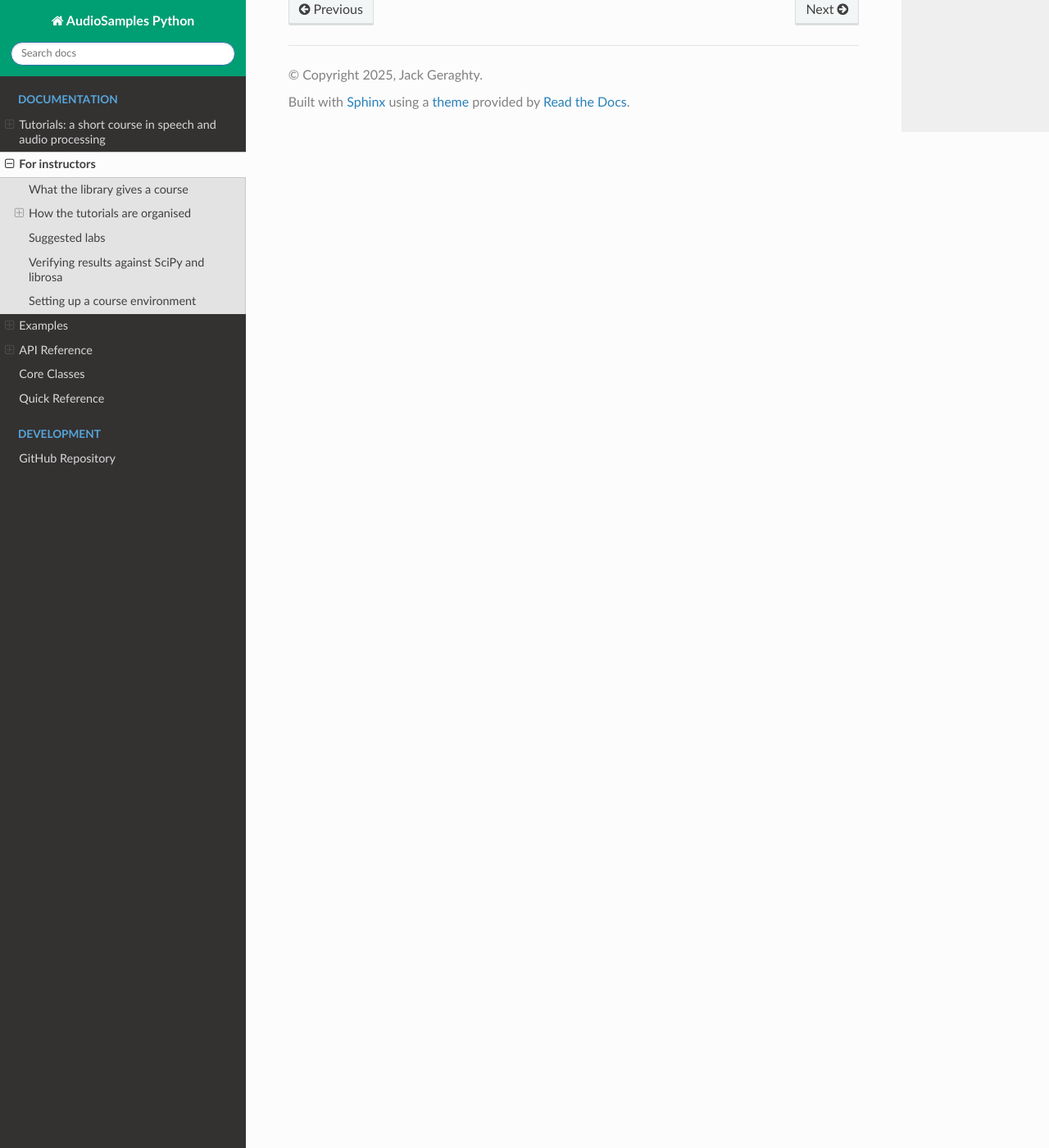
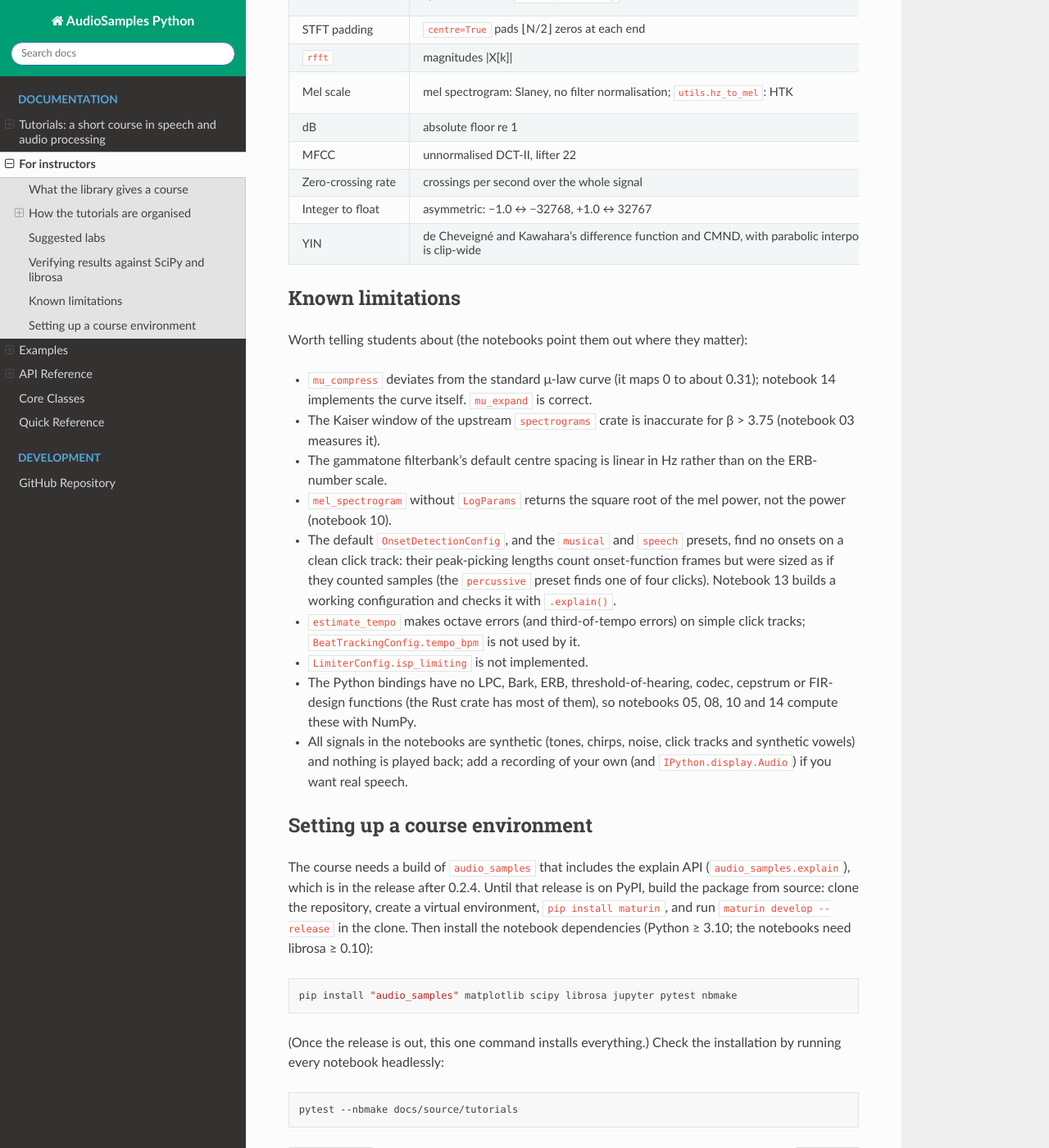
Before and after one commit to jmg049/audio_samples_python, a Sphinx documentation site: the page built from docs/source/for_instructors.md, in a window 1280 px wide and 1400 px high, scrolled down 2787 px. Shown: the whole window at 82% size. Built offline with Sphinx 7.4.7 and the Read the Docs theme 3.1.0, drawn with Linux system fonts in a browser that asks for light colours; some of the changed text lies outside the part shown.

Commit message:
docs(tutorials): corrections, references, student versions; librosa in test deps
librosa pads with zeros by default (not reflection) and its top_db default;
pitch grid step vs worst-case error; YIN step-5 wording; steady-state alias
rejection in 01; dB re 1 vs AES17 dBFS; COLA/NOLA and FIR types I-IV
defined; symbol clashes removed; pre-emphasis is FIR; the 50 Hz notch is
designed and checked against SciPy; codec descriptions (MP3/AAC/CELT) and
Johnston's 14.5 + z offset corrected. Every notebook gains a References
cell; the tutorials index and instructors page explain how to make student
versions (strip cells tagged 'solution'), list known limitations and the
build requirement. librosa joins the test dependency group (the notebooks
compare against it).

````diff
--- a/docs/source/for_instructors.md
+++ b/docs/source/for_instructors.md
@@ -14,9 +14,11 @@ against SciPy and librosa.
 - **The same core as the Rust crate.** The Python package is a thin binding
   over the Rust `audio_samples` crate, so a notebook and a Rust lab compute the
   same numbers with the same code.
-- **Errors that teach.** Invalid parameters raise `audio_samples.exceptions`
+- **Errors that teach.** Most invalid parameters raise `audio_samples.exceptions`
   classes (for example `AudioParameterError`, which is also a `ValueError`)
-  that carry `.code` and `.help`; the help text appears in the traceback.
+  that carry `.code` and `.help`; the help text appears in the traceback. A few
+  constructors (for example `StftParams(n_fft=0)`) still raise a plain
+  `ValueError` without them.
 - **A library that explains itself.** A configuration can describe what it will
   do before it runs: the formula the code evaluates, every symbol with its unit,
   derived resolution and latency numbers, and warnings about suspicious
@@ -42,15 +44,34 @@ pattern:
    librosa where the conventions match), checked with `assert`.
 4. **Ask the library to explain**.
 5. **Exercises**, each followed by a solution cell that computes and asserts
-   the answer. Remove the cells tagged `solution` to make a student version.
+   the answer.
+6. **Common pitfalls**, **See also** and **References**.
 
 The same course exists in Rust (the crate's `guide` module and its
-`examples/tutorial_NN_*.rs` labs), with the same numbers.
+`examples/tutorial_NN_*.rs` labs), with the same numbers wherever the two APIs
+cover the same function. Where the Python bindings lack a function (LPC, Bark,
+ERB, threshold of hearing, codecs, cepstrum, FIR design), the notebook computes
+it with NumPy from the same published formula instead of calling the library.
+
+### Making a student version
+
+Every solution cell is tagged `solution`. Strip them with nbconvert to make
+student copies:
+
+```bash
+jupyter nbconvert --TagRemovePreprocessor.enabled=True \
+    --TagRemovePreprocessor.remove_cell_tags solution \
+    --to notebook --output-dir student/ docs/source/tutorials/*.ipynb
+```
+
+The student copies still run from top to bottom, but nothing checks the
+students' `answer = None  # TODO` cells; keep the original notebooks (or their
+solution cells) as the marking key.
 
 ### Everything is checked
 
-Every number stated in a notebook is computed and asserted in a code cell, and
-the notebooks are executed headlessly in the test suite:
+Every number stated in a notebook's text is meant to be computed and asserted
+in a code cell, and the notebooks are executed headlessly in the test suite:
 
 ```bash
 pytest --nbmake docs/source/tutorials
@@ -61,18 +82,29 @@ the test tells you whether the text is now wrong.
 
 ## Suggested labs
 
+Each notebook is sized for a two-hour lab session, like the Rust labs. Executed
+headlessly, each runs in well under a minute, so students spend the time on the
+exercises rather than waiting for code. The notebooks build on each other in
+order; 01–04 form a self-contained block on sampling and spectral analysis.
+
+**Prerequisites.** Python and NumPy (array slicing, broadcasting); complex
+numbers and complex exponentials; logarithms and decibels. The DFT is defined
+in notebook 03, but students who have met it before move faster. Notebooks 05,
+06 and 08 use the z-transform (poles, zeros and transfer functions); notebook 14
+assumes notebook 02. No Rust is needed.
+
 | Lab | Topic | Students should leave able to |
 |---|---|---|
 | 01 | Sampling and aliasing | predict where a tone above Nyquist lands; explain why decimation needs a low-pass filter |
 | 02 | Quantisation and dither | derive and measure SQNR ≈ 6.02 b + 1.76 dB; show what TPDF dither does to quiet signals |
 | 03 | DFT, windows and leakage | map bins to hertz; choose a window from its main-lobe width and side-lobe level |
-| 04 | STFT and spectrograms | trade time resolution against frequency resolution; compute frame counts; read a mel spectrogram |
+| 04 | STFT and spectrograms | trade time resolution against frequency resolution; compute frame counts; invert an STFT |
 | 05 | Convolution and FIR filters | relate full and valid convolution lengths; design a windowed-sinc low-pass; measure group delay |
-| 06 | IIR filters | design a Butterworth filter, find its poles and zeros, judge stability, measure −3 dB at the cutoff |
+| 06 | IIR filters | design a Butterworth filter, find its poles and zeros, judge stability, measure −3 dB at the cutoff; design a hum notch |
 | 07 | Resampling | resample without aliasing; measure the alias rejection of each quality tier |
 | 08 | LPC and formants | fit an all-pole model with Levinson–Durbin and read formants from its roots |
 | 09 | Pitch | estimate f0 with autocorrelation and YIN; explain octave errors |
-| 10 | Cepstrum, mel and MFCC | compute a cepstrum and an MFCC pipeline step by step |
+| 10 | Cepstrum, mel and MFCC | compute a cepstrum, read a mel spectrogram and build an MFCC pipeline step by step |
 | 11 | Energy and VAD | build an energy and zero-crossing voice activity detector with hangover |
 | 12 | Dynamics | draw a compressor's static curve and measure attack and release time constants |
 | 13 | Onsets and tempo | compute spectral flux, pick peaks and estimate tempo |
@@ -93,14 +125,51 @@ suite. For other topics, compare with these conventions in mind:
 | MFCC | unnormalised DCT-II, lifter 22 | librosa: DCT-II `norm="ortho"`, lifter 0 | rescale by the DCT normalisation; set the lifter |
 | Zero-crossing rate | crossings per second over the whole signal | librosa: fraction of samples per frame | divide by the sample rate; frame the signal |
 | Integer to float | asymmetric: −1.0 ↔ −32768, +1.0 ↔ 32767 | soundfile: divide by 32768 | differs by at most one least significant bit |
-| YIN | de Cheveigné and Kawahara with parabolic interpolation; `detect_pitch_yin` is clip-wide | `librosa.yin`: framewise | compare with `track_pitch` |
+| YIN | de Cheveigné and Kawahara's difference function and CMND, with parabolic interpolation of the CMND (as in librosa; the paper takes the period from the raw difference function and adds a "best local estimate" step); no voiced estimate when no lag is below the threshold; `detect_pitch_yin` is clip-wide | `librosa.yin`: framewise, falls back to the global minimum | compare with `track_pitch` |
 
-Known limitations worth telling students about: in this release `mu_compress`
-deviates from the standard μ-law curve, and the gammatone filterbank's default
-centre spacing is linear in Hz rather than on the ERB-number scale.
+## Known limitations
+
+Worth telling students about (the notebooks point them out where they matter):
+
+- `mu_compress` deviates from the standard μ-law curve (it maps 0 to about
+  0.31); notebook 14 implements the curve itself. `mu_expand` is correct.
+- The Kaiser window of the upstream `spectrograms` crate is inaccurate for
+  β > 3.75 (notebook 03 measures it).
+- The gammatone filterbank's default centre spacing is linear in Hz rather than
+  on the ERB-number scale.
+- `mel_spectrogram` without `LogParams` returns the square root of the mel
+  power, not the power (notebook 10).
+- The default `OnsetDetectionConfig`, and the `musical` and `speech` presets,
+  find no onsets on a clean click track: their peak-picking lengths count
+  onset-function frames but were sized as if they counted samples (the
+  `percussive` preset finds one of four clicks). Notebook 13 builds a working
+  configuration and checks it with `.explain()`.
+- `estimate_tempo` makes octave errors (and third-of-tempo errors) on simple
+  click tracks; `BeatTrackingConfig.tempo_bpm` is not used by it.
+- `LimiterConfig.isp_limiting` is not implemented.
+- The Python bindings have no LPC, Bark, ERB, threshold-of-hearing, codec,
+  cepstrum or FIR-design functions (the Rust crate has most of them), so
+  notebooks 05, 08, 10 and 14 compute these with NumPy.
+- All signals in the notebooks are synthetic (tones, chirps, noise, click
+  tracks and synthetic vowels) and nothing is played back; add a recording of
+  your own (and `IPython.display.Audio`) if you want real speech.
 
 ## Setting up a course environment
 
+The course needs a build of `audio_samples` that includes the explain API
+(`audio_samples.explain`), which is in the release after 0.2.4. Until that
+release is on PyPI, build the package from source: clone the repository,
+create a virtual environment, `pip install maturin`, and run
+`maturin develop --release` in the clone. Then install the notebook
+dependencies (Python ≥ 3.10; the notebooks need librosa ≥ 0.10):
+
 ```bash
-pip install audio_samples matplotlib scipy librosa jupyter
+pip install "audio_samples" matplotlib scipy librosa jupyter pytest nbmake
 ```
+
+(Once the release is out, this one command installs everything.) Check the
+installation by running every notebook headlessly:
+
+```bash
+pytest --nbmake docs/source/tutorials
+```
--- a/pyproject.toml
+++ b/pyproject.toml
@@ -115,5 +115,6 @@ test = [
     "matplotlib>=3.7.5",
     "pytest-timeout>=2.1.0",
     "scipy>=1.10",
+    "librosa>=0.10",
     "soundfile>=0.13.1",
 ]
````
Also changed, not shown: docs/source/tutorials/index.rst (+18 -2 lines), docs/source/tutorials/01_sampling_aliasing.ipynb, docs/source/tutorials/02_quantisation_dither.ipynb, docs/source/tutorials/03_dft_windows.ipynb, docs/source/tutorials/04_stft_spectrograms.ipynb, docs/source/tutorials/05_convolution_fir.ipynb, docs/source/tutorials/06_iir_filters.ipynb, docs/source/tutorials/07_resampling.ipynb, docs/source/tutorials/08_lpc_formants.ipynb, docs/source/tutorials/09_pitch.ipynb, docs/source/tutorials/10_cepstrum_mel_mfcc.ipynb, docs/source/tutorials/11_energy_vad.ipynb, docs/source/tutorials/12_dynamics.ipynb, docs/source/tutorials/13_onsets_tempo.ipynb, 1 more files.
